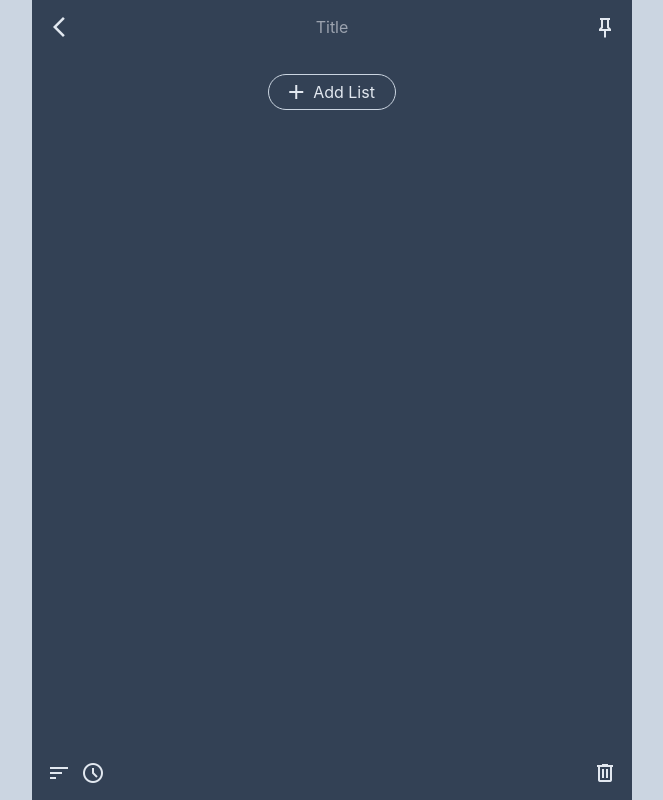
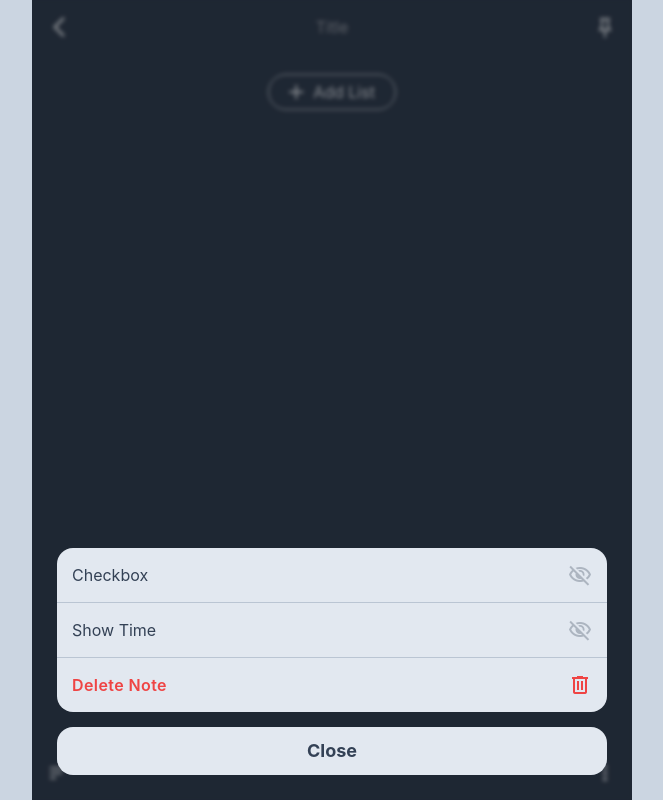
Before and after one commit to MuhammadRifan/ListNote, a Vue app: page /note in a window 1280 px wide. Shown: the whole page, without its empty margins (308-971 px from the left). Built offline with nearby package versions, Linux system fonts and the light colour scheme; a web font is replaced by a local one.

Commit message:
create list tile, add checkbox feature, change some ui

```diff
--- a/src/components/input_field/NoteField.vue
+++ b/src/components/input_field/NoteField.vue
@@ -4,46 +4,46 @@ export default {
 };
 </script>
 <script setup lang="ts">
-import { useListStore } from "@/store/ListStore";
-import { computed, onMounted, ref, type ComputedRef } from "vue";
+import { useListStore, type NoteStore } from "@/store/ListStore";
+import { computed, onMounted, ref, type ComputedRef, type PropType } from "vue";
 import TextField from "./TextField.vue";
 
 const props = defineProps({
-  id: {
-    type: Number,
+  objNote: {
+    type: Object as PropType<NoteStore>,
     required: true,
   },
-  note: {
-    type: String,
-    required: true,
-  },
-  height: {
-    type: Number,
-    required: true,
+  bWithCheckbox: {
+    type: Boolean,
+    default: false,
   },
 });
 
 const listStore = useListStore();
 
 const noteElement: ComputedRef<HTMLElement | null> = computed(() =>
-  document.getElementById("noteElement" + props.id)
+  document.getElementById("noteElement" + props.objNote.id)
 );
 const noteField = ref<InstanceType<typeof TextField> | null>(null);
 
 const isFocus = ref(false);
 const onClose = ref(false);
 
+const defHeight = ref(24);
 const note = ref("");
+const checkbox = ref(false);
 
 const saveNote = (isSave: boolean) => {
   if (isSave) {
-    if (isFocus.value && note.value.length == 0) listStore.removeNote(props.id);
-    else if (isFocus.value && note.value.length > 0) {
+    if (isFocus.value && note.value.length == 0) {
+      listStore.removeNote(props.objNote.id);
+    } else if (isFocus.value && note.value.length > 0) {
       listStore.editNote({
-        id: props.id,
+        id: props.objNote.id,
         note: note.value,
         dtEdited: Date.now(),
         height: noteField.value?.height ?? 24,
+        completed: checkbox.value,
       });
     }
     isFocus.value = false;
@@ -54,29 +54,52 @@ const saveNote = (isSave: boolean) => {
 };
 
 const clearNote = () => {
-  listStore.removeNote(props.id);
+  listStore.removeNote(props.objNote.id);
+};
+
+const completed = () => {
+  listStore.editNote({
+    id: props.objNote.id,
+    note: note.value,
+    dtEdited: Date.now(),
+    height: noteField.value?.height ?? 24,
+    completed: checkbox.value,
+  });
 };
 
 onMounted(() => {
-  if (props.note.length > 0) note.value = props.note;
+  if (props.objNote.note.length > 0) note.value = props.objNote.note;
+  defHeight.value = props.objNote.height ?? 24;
+  checkbox.value = props.objNote.completed ?? false;
   noteField.value?.updateModelValue(note.value);
 });
 </script>
 <template>
   <div class="flex flex-row">
-    <li />
+    <li v-if="!bWithCheckbox" class="w-[10px]" />
     <div class="flex items-center grow gap-x-[10px]">
+      <div class="self-start h-[22px] flex items-center">
+        <input
+          v-if="bWithCheckbox"
+          type="checkbox"
+          class="bg-white w-[15px] h-[15px]"
+          v-model="checkbox"
+          @change="completed()"
+        />
+      </div>
       <TextField
         ref="noteField"
+        class="grow"
         v-model.trim="note"
-        str-class="grow h-[24px]"
-        str-class-input="h-[24px]"
         @focusin="saveNote(false)"
         @focusout="onClose ? clearNote() : saveNote(true)"
         @keydown.enter="saveNote(true)"
-        :str-id="'noteElement' + id"
+        :str-id="'noteElement' + objNote.id"
+        :str-class-input="
+          bWithCheckbox && checkbox ? 'line-through text-slate-400' : ''
+        "
         :i-max-length="250"
-        :i-default-height="height"
+        :i-default-height="defHeight"
         :b-simple="true"
         :b-border="false"
         :b-text-area="true"
--- /dev/null
+++ b/src/components/list/ListTile.vue
@@ -0,0 +1,27 @@
+<script lang="ts">
+export default {
+  name: "ListTile",
+};
+</script>
+<script setup lang="ts">
+defineProps({
+  strClassTitle: {
+    type: String,
+  },
+  strClassBody: {
+    type: String,
+  },
+});
+</script>
+<template>
+  <div
+    class="flex items-center gap-x-[15px] p-[15px] cursor-pointer"
+    :class="strClassBody"
+  >
+    <slot name="leading" />
+    <div class="grow" :class="strClassTitle">
+      <slot />
+    </div>
+    <slot name="trailing" />
+  </div>
+</template>
--- a/src/components/modal/ModalDialog.vue
+++ b/src/components/modal/ModalDialog.vue
@@ -28,7 +28,6 @@ const show = () => {
 
 const hide = () => {
   isShowing.value = false;
-  setTimeout(() => (onShow.value = false), 500);
 };
 
 defineExpose({ show, hide });
--- a/src/store/ListStore.ts
+++ b/src/store/ListStore.ts
@@ -17,6 +17,7 @@ export interface NoteStore {
   note: string;
   dtEdited: number;
   height: number;
+  completed: boolean;
 }
 
 export interface ListStore {
@@ -28,6 +29,7 @@ export interface ListStore {
   dtEdited: number;
   sortType: sortType;
   showTime: boolean;
+  withCheckbox: boolean;
 }
 
 export const useListStore = defineStore(
@@ -43,6 +45,7 @@ export const useListStore = defineStore(
       dtEdited: Date.now(),
       sortType: sortType.sDefaultAsc,
       showTime: false,
+      withCheckbox: false,
     };
     const data = ref<ListStore[]>([]);
     const idActive = ref();
@@ -141,6 +144,14 @@ export const useListStore = defineStore(
       }
     }
 
+    function showCheckbox() {
+      const id = findId(idActive.value);
+
+      if (id != undefined) {
+        data.value[id].withCheckbox = !data.value[id].withCheckbox;
+      }
+    }
+
     function title(str: string) {
       if (findId(idActive.value) === undefined) createListNote();
       const id = findId(idActive.value);
@@ -170,6 +181,7 @@ export const useListStore = defineStore(
           note: note,
           dtEdited: Date.now(),
           height: height,
+          completed: false,
         });
 
         data.value[id].note = arrNote;
@@ -184,12 +196,13 @@ export const useListStore = defineStore(
         const arrNote = [...data.value[id].note];
 
         for (let i = 0; i < arrNote.length; i++) {
-          if (arrNote[i].id === note.id && note.note != arrNote[i].note) {
+          if (arrNote[i].id === note.id) {
             arrNote[arrNote.indexOf(arrNote[i])] = {
               id: note.id,
               note: note.note,
               dtEdited: note.dtEdited,
               height: note.height,
+              completed: note.completed,
             };
             break;
           }
@@ -229,6 +242,7 @@ export const useListStore = defineStore(
       addNote,
       editNote,
       removeNote,
+      showCheckbox,
     };
 
     return {
--- a/src/views/NoteView.vue
+++ b/src/views/NoteView.vue
@@ -12,6 +12,7 @@ import NoteUtil from "@/util/NoteUtil";
 import { computed, onMounted, ref, watch, type ComputedRef } from "vue";
 import { useRouter } from "vue-router";
 import ModalDialog from "@/components/modal/ModalDialog.vue";
+import ListTile from "@/components/list/ListTile.vue";
 
 const router = useRouter();
 const listStore = useListStore();
@@ -88,6 +89,8 @@ const sorting = (sort: sortType) => {
   sortModal.value?.hide();
 };
 
+const actionModal = ref<InstanceType<typeof ModalDialog> | null>(null);
+
 const deleteModal = ref<InstanceType<typeof ModalDialog> | null>(null);
 
 const deleteList = () => {
@@ -100,6 +103,13 @@ const bShowTime = ref(false);
 const showTime = () => {
   listStore.showTime();
   bShowTime.value = !bShowTime.value;
+};
+
+const bWithCheckbox = ref(false);
+
+const showCheckbox = () => {
+  listStore.showCheckbox();
+  bWithCheckbox.value = !bWithCheckbox.value;
 };
 
 watch(
@@ -120,7 +130,9 @@ onMounted(() => {
     dateEdited.value = new Date(data.dtEdited);
     sType.value = data.sortType;
     bShowTime.value = data.showTime;
+    bWithCheckbox.value = data.withCheckbox;
   }
+  actionModal.value?.show();
 });
 </script>
 <template>
@@ -165,12 +177,14 @@ onMounted(() => {
           listStore.getList != undefined && listStore.getList.note.length > 0
         "
       >
-        <div v-for="note in listStore.getList.note" :key="note.id">
-          <NoteField
-            :id="note.id"
-            :note="note.note"
-            :height="note.height ?? 24"
-          />
+        <div v-if="listStore.getList.withCheckbox">
+          <div
+            v-for="note in listStore.getList.note.filter((it) => {
+              return !it.completed;
+            })"
+            :key="note.id"
+          >
+            <NoteField :obj-note="note" :b-with-checkbox="bWithCheckbox" />
             <div
               v-if="bShowTime"
               class="text-xs italic pl-[23px] text-slate-400 py-[1px]"
@@ -186,6 +200,52 @@ onMounted(() => {
                 " " +
                 new Date(note.dtEdited).getFullYear()
               }}
+            </div>
+          </div>
+          <div
+            v-for="note in listStore.getList.note.filter((it) => {
+              return it.completed;
+            })"
+            :key="note.id"
+          >
+            <NoteField :obj-note="note" :b-with-checkbox="bWithCheckbox" />
+            <div
+              v-if="bShowTime"
+              class="text-xs italic pl-[23px] text-slate-400 py-[1px]"
+            >
+              {{
+                NoteUtil.convert2Digit(new Date(note.dtEdited).getHours()) +
+                ":" +
+                NoteUtil.convert2Digit(new Date(note.dtEdited).getMinutes()) +
+                ", " +
+                NoteUtil.month(new Date(note.dtEdited).getMonth(), true) +
+                " " +
+                new Date(note.dtEdited).getDate() +
+                " " +
+                new Date(note.dtEdited).getFullYear()
+              }}
+            </div>
+          </div>
+        </div>
+        <div v-else>
+          <div v-for="note in listStore.getList.note" :key="note.id">
+            <NoteField :obj-note="note" :b-with-checkbox="bWithCheckbox" />
+            <div
+              v-if="bShowTime"
+              class="text-xs italic pl-[23px] text-slate-400 py-[1px]"
+            >
+              {{
+                NoteUtil.convert2Digit(new Date(note.dtEdited).getHours()) +
+                ":" +
+                NoteUtil.convert2Digit(new Date(note.dtEdited).getMinutes()) +
+                ", " +
+                NoteUtil.month(new Date(note.dtEdited).getMonth(), true) +
+                " " +
+                new Date(note.dtEdited).getDate() +
+                " " +
+                new Date(note.dtEdited).getFullYear()
+              }}
+            </div>
           </div>
         </div>
       </div>
@@ -240,13 +300,6 @@ onMounted(() => {
     >
       sort
     </span>
-    <span
-      class="cursor-pointer material-symbols-outlined text-slate-200"
-      :class="bShowTime ? 'filled' : ''"
-      @click="showTime()"
-    >
-      schedule
-    </span>
     <div class="text-center grow">
       <span v-if="dateEdited != undefined" class="text-sm">
         Edited
@@ -259,23 +312,81 @@ onMounted(() => {
     </div>
     <span
       class="cursor-pointer material-symbols-outlined text-slate-200"
-      @click="deleteModal?.show()"
+      @click="actionModal?.show()"
     >
-      delete
+      more_vert
     </span>
   </div>
 
+  <ModalDialog ref="actionModal">
+    <div>
+      <ListTile
+        @click="
+          {
+            actionModal?.hide();
+            showCheckbox();
+          }
+        "
+      >
+        <span :class="bWithCheckbox ? 'font-bold' : ''">Checkbox</span>
+        <template v-slot:trailing>
+          <span
+            class="material-symbols-outlined"
+            :class="bWithCheckbox ? 'opacity-90 filled' : 'opacity-30'"
+          >
+            {{ bWithCheckbox ? "visibility" : "visibility_off" }}
+          </span>
+        </template>
+      </ListTile>
+      <ListTile
+        class="border-t border-slate-400/50"
+        @click="
+          {
+            actionModal?.hide();
+            showTime();
+          }
+        "
+      >
+        <span :class="bShowTime ? 'font-bold' : ''">Show Time</span>
+        <template v-slot:trailing>
+          <span
+            class="material-symbols-outlined"
+            :class="bShowTime ? 'opacity-90 filled' : 'opacity-30'"
+          >
+            {{ bShowTime ? "visibility" : "visibility_off" }}
+          </span>
+        </template>
+      </ListTile>
+      <ListTile
+        class="border-t border-slate-400/50"
+        @click="
+          {
+            actionModal?.hide();
+            deleteModal?.show();
+          }
+        "
+      >
+        <span class="font-semibold tracking-wide text-red-500">
+          Delete Note
+        </span>
+        <template v-slot:trailing>
+          <span class="text-red-500 material-symbols-outlined">delete</span>
+        </template>
+      </ListTile>
+    </div>
+  </ModalDialog>
+
   <ModalDialog ref="sortModal" str-title="Sort By">
     <div class="flex flex-col">
-      <div
-        class="flex justify-between items-center gap-x-[15px] p-[15px] border-t border-slate-400/50 cursor-pointer"
+      <ListTile
+        class="border-t border-slate-400/50"
         @click="
           sType === sortType.sDefaultAsc
             ? sorting(sortType.sDefaultDsc)
             : sorting(sortType.sDefaultAsc)
         "
       >
-        <div
+        <span
           :class="
             sType === sortType.sDefaultAsc || sType === sortType.sDefaultDsc
               ? 'font-bold'
@@ -283,31 +394,33 @@ onMounted(() => {
           "
         >
           Default
-        </div>
+        </span>
+        <template v-slot:trailing>
           <div class="flex items-center">
             <span
-            class="text-slate-700 material-symbols-outlined"
+              class="material-symbols-outlined"
               :class="sType === sortType.sDefaultAsc ? '' : 'opacity-30'"
             >
               south
             </span>
             <span
-            class="text-slate-700 material-symbols-outlined"
+              class="material-symbols-outlined"
               :class="sType === sortType.sDefaultDsc ? '' : 'opacity-30'"
             >
               north
             </span>
           </div>
-      </div>
-      <div
-        class="flex justify-between items-center gap-x-[15px] p-[15px] border-t border-slate-400/50 cursor-pointer"
+        </template>
+      </ListTile>
+      <ListTile
+        class="border-t border-slate-400/50"
         @click="
           sType === sortType.sAlphaAsc
             ? sorting(sortType.sAlphaDsc)
             : sorting(sortType.sAlphaAsc)
         "
       >
-        <div
+        <span
           :class="
             sType === sortType.sAlphaAsc || sType === sortType.sAlphaDsc
               ? 'font-bold'
@@ -315,31 +428,33 @@ onMounted(() => {
           "
         >
           Alphabet
-        </div>
+        </span>
+        <template v-slot:trailing>
           <div class="flex items-center">
             <span
-            class="text-slate-700 material-symbols-outlined"
+              class="material-symbols-outlined"
               :class="sType === sortType.sAlphaAsc ? '' : 'opacity-30'"
             >
               south
             </span>
             <span
-            class="text-slate-700 material-symbols-outlined"
+              class="material-symbols-outlined"
               :class="sType === sortType.sAlphaDsc ? '' : 'opacity-30'"
             >
               north
             </span>
           </div>
-      </div>
-      <div
-        class="flex justify-between items-center gap-x-[15px] p-[15px] border-t border-slate-400/50 cursor-pointer"
+        </template>
+      </ListTile>
+      <ListTile
+        class="border-t border-slate-400/50"
         @click="
           sType === sortType.sDateAsc
             ? sorting(sortType.sDateDsc)
             : sorting(sortType.sDateAsc)
         "
       >
-        <div
+        <span
           :class="
             sType === sortType.sDateAsc || sType === sortType.sDateDsc
               ? 'font-bold'
@@ -347,22 +462,24 @@ onMounted(() => {
           "
         >
           Date Edited
-        </div>
+        </span>
+        <template v-slot:trailing>
           <div class="flex items-center">
             <span
-            class="text-slate-700 material-symbols-outlined"
+              class="material-symbols-outlined"
               :class="sType === sortType.sDateAsc ? '' : 'opacity-30'"
             >
               south
             </span>
             <span
-            class="text-slate-700 material-symbols-outlined"
+              class="material-symbols-outlined"
               :class="sType === sortType.sDateDsc ? '' : 'opacity-30'"
             >
               north
             </span>
           </div>
-      </div>
+        </template>
+      </ListTile>
     </div>
   </ModalDialog>
 
```
Lines whose indentation alone changed are shown as unchanged.
